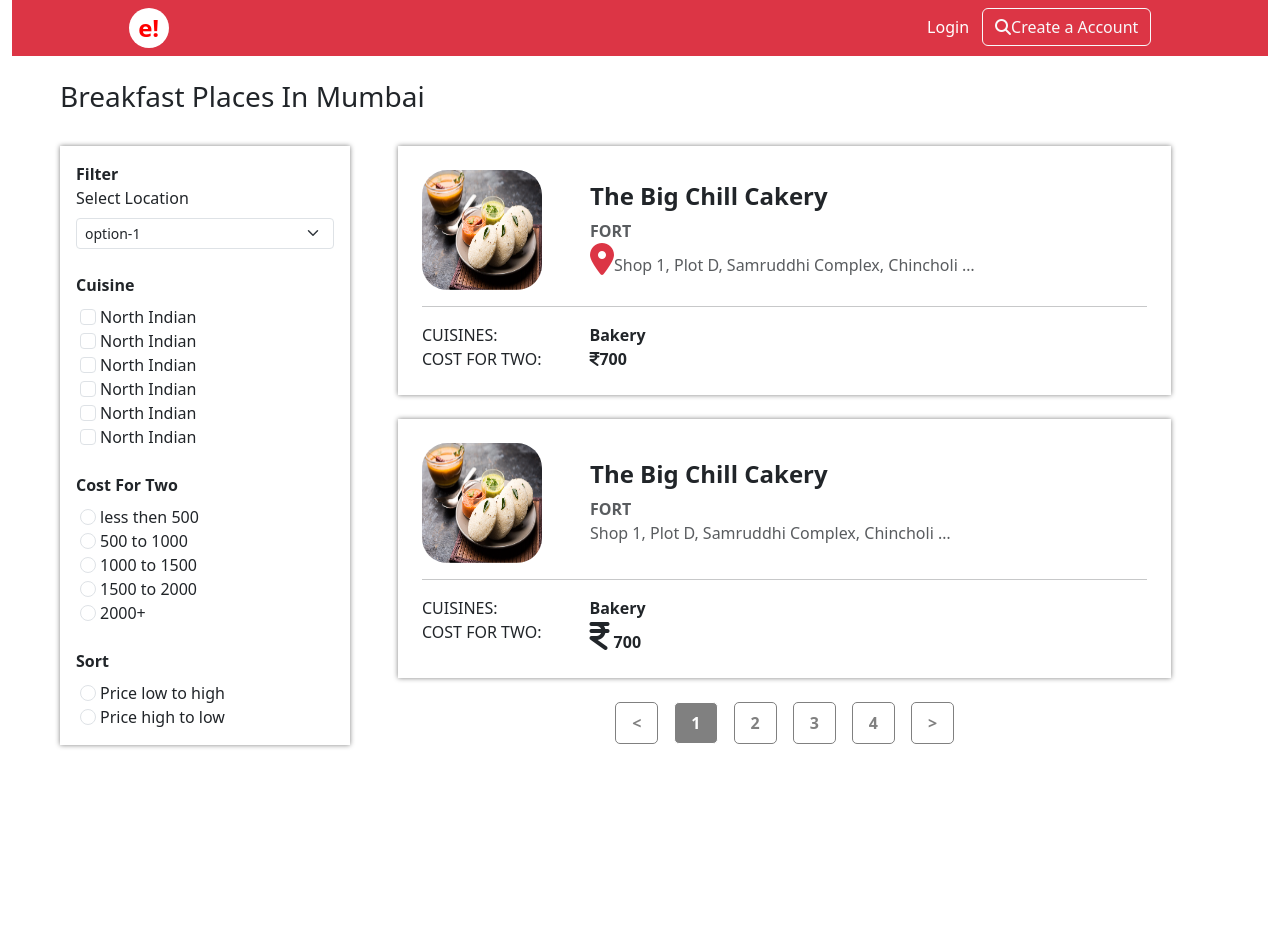
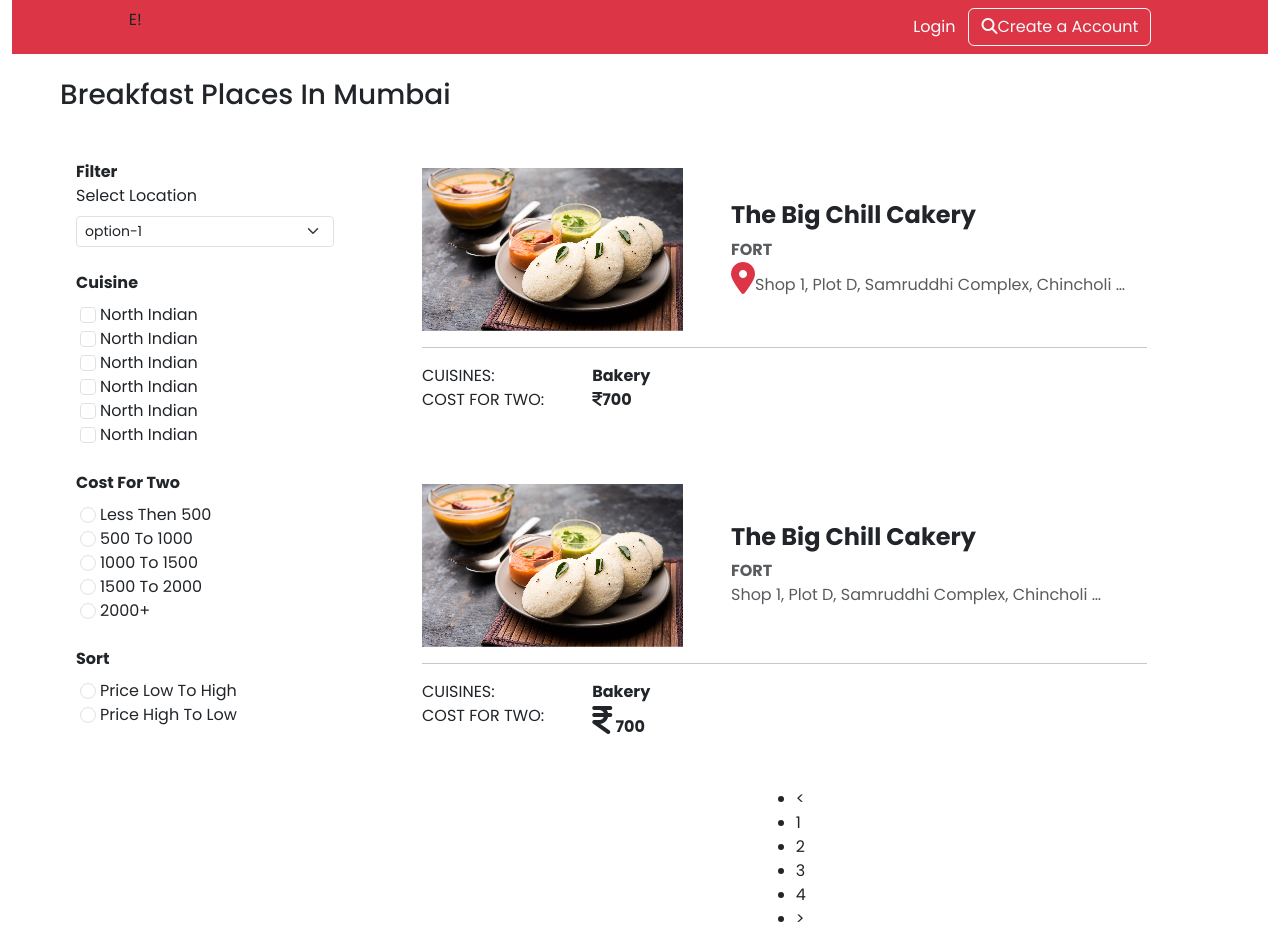
Before and after one commit to JohanFernandoLema/zomato-front-end, a React (Create React App) app: page /search in a window 1280 px wide. Before the commit the page ends 800 px from the top, so only its background shows below. Built offline with nearby package versions, Linux system fonts and the light colour scheme.

Commit message:
index css file modified since home page stopped working

```diff
--- a/src/App.js
+++ b/src/App.js
@@ -2,6 +2,7 @@
 import Home from './components/Home'
 import Restaurant from './components/Restaurant'
 import Search from './components/Search'
+import PageNotFound from './components/PageNotFound'
 
 function App() {
   return (
@@ -11,6 +12,7 @@
           <Route path="/" element={<Home />} />
           <Route path="/search" element={<Search />} />
           <Route path="/restaurants" element={<Restaurant />} />
+          <Route path="*" element={<PageNotFound />} />
         </Routes>
       </main>
     </>
--- /dev/null
+++ b/src/components/PageNotFound.jsx
@@ -0,0 +1,4 @@
+const PageNotFound = () => {
+  return <div>PageNotFound</div>
+}
+export default PageNotFound
--- a/src/css/index.css
+++ b/src/css/index.css
@@ -1,94 +1,171 @@
-.z-100 {
-  z-index: 100 !important;
-  bottom: 0;
+* {
+  margin: 0;
+  padding: 0;
+  box-sizing: border-box;
+}
+:root {
+  --heading-color: #192f60;
+  --color-: #8c96ab;
+  --shadow: 0px 3px 6px #00000029;
+  --cards-color: #ffffff;
 }
 
-.z-99 {
-  z-index: 99 !important;
-  bottom: 0;
+/* ======= HEADER ELEMENT ======= */
+body:not(.mainContent div p) {
+  font-family: poppins, 'sans-serif';
+  text-transform: capitalize;
 }
-.main-section {
-  background-color: red;
+.zomatoNavigation {
+  background-image: linear-gradient(
+      transparent,
+      hsl(20 0% 0% / 0.3),
+      hsl(0 0% 0% / 0.7)
+    ),
+    url('./images/shutterstock_348320018@2x.png');
+  background-size: cover;
   height: 70vh;
-  background-image: linear-gradient(transparent, rgba(0, 0, 0, 0.849)),
-    url('./images/shutterstock_348320018@2x.png');
-  background-position: center;
-  background-size: 100%;
+  text-transform: capitalize;
 }
-.brand-name {
-  width: 130px;
-  height: 130px;
-  background-color: white;
-  color: red;
-  border-radius: 75px;
-  font-size: 4.5rem;
-  display: flex;
-  justify-content: center;
-  align-items: center;
+nav button {
+  position: relative;
+  animation-name: slideDown;
+  animation-duration: 1s;
 }
-.text-navy {
-  color: #192f60 !important;
+div .container input {
+  height: 4rem;
+  width: 30%;
+  padding-left: 2rem;
+  outline: none;
+  position: relative;
+  margin-top: 2rem;
 }
-.rest-search-auto-complete img {
-  width: 50px;
-  height: 50px;
-  border-radius: 50px;
+div .container input:nth-child(3) {
+  width: 50%;
+}
+nav button:nth-child(2) {
+  border: 2px solid white;
+  border-radius: 0.4rem;
 }
 
-.image-item {
-  width: 45%;
-  height: 20vh;
+div .restaurantTitle {
+  font-size: 4rem;
+  color: white;
+  padding: 0.4rem;
 }
-.quick-search-item {
-  width: 32%;
-  margin-bottom: 8px;
-  cursor: pointer;
+div div .searchIcon {
+  position: relative;
+  left: 25px;
+  z-index: 1;
+}
+/* ================ MAIN CONTENT ============== */
+body div .gallery {
+  width: 50%;
+  height: auto;
+  /* object-fit: contain; */
+}
+body div h1 {
+  color: var(--heading-color);
+  font-weight: bold;
+}
+.cards {
+  background-color: var(--cards-color);
+  box-shadow: var(--shadow);
+  margin-right: 1rem;
+}
+.container h3 {
+  font-weight: 100;
+  color: var(--color-);
+}
+.mainContent {
+  display: grid;
+  grid-template-columns: repeat(3, 1fr);
+}
+.mainContent div h3 {
+  color: var(--heading-color);
+}
+.mainContent div p {
+  color: var(--color-);
+  font-size: 1rem;
+}
+/* ============ KEYFRAMES =========== */
+@keyframes slideDown {
+  0% {
+    top: -300px;
+    opacity: 0;
+  }
+  100% {
+    top: 0;
+    opacity: 1;
+  }
+}
+@keyframes slideTop {
+  from {
+    bottom: -300px;
+    opacity: 0;
+  }
+  to {
+    bottom: 0;
+    opacity: 1;
+  }
 }
 
-/* search page start */
-.brand {
-  background-color: white;
-  height: 40px;
-  width: 40px;
-  border-radius: 25px;
-  font-size: 1.5rem;
-  font-weight: bold;
-  color: red;
-  display: flex;
-  justify-content: center;
-  align-items: center;
+@media screen and (max-width: 1320px) {
+  div .restaurantTitle {
+    font-size: 3rem;
+  }
+  div .container input {
+    height: 3rem;
+  }
+  div div .searchIcon {
+    position: absolute;
+    z-index: 1;
+  }
 }
-
-.hand {
-  cursor: pointer;
+@media screen and (max-width: 1200px) {
+  .mainContent {
+    display: grid;
+    grid-template-columns: repeat(2, 1fr);
+  }
+  div .container input {
+    width: 100%;
+  }
+  div .container input:nth-child(3) {
+    width: 100%;
+  }
+  div div .searchIcon {
+    top: 44px;
+    left: -450px;
+    position: relative;
+    z-index: 1;
+  }
+  div .container input {
+    margin-top: 0.5rem;
+  }
 }
-.food-shadow {
-  box-shadow: 0 0 5px 0px gray;
-  cursor: pointer;
-}
-.food-item {
-  width: 120px;
-  height: 120px;
-  border-radius: 25px;
-}
-
-.pages {
-  list-style: none;
-  padding: 0;
-  display: flex;
-}
-.pages li {
-  border: 1px solid gray;
-  padding: 0.5rem 1rem;
-  margin: 0 0.5rem;
-  border-radius: 5px;
-  color: gray;
-  font-weight: bold;
-}
-.pages .active {
-  border: 1px solid white;
-  color: white;
-  background-color: gray;
+@media screen and (max-width: 900px) {
+  header .container {
+    display: grid;
+    grid-template-columns: 1fr;
+    width: 100%;
+    position: relative;
+  }
+  header .container input:first-child {
+    margin-bottom: 15px;
+  }
+  header div .restaurantTitle {
+    margin-top: 5rem;
+  }
+  div div .searchIcon {
+    top: 5.8rem;
+    font-size: small;
+    z-index: 1;
+    position: absolute;
+    left: 16px;
+  }
+  .mainContent {
+    display: grid;
+    grid-template-columns: 1fr;
+  }
 }
 
 /********** bootstrap-restaurant-page*/
@@ -107,76 +184,3 @@
   color: black;
   font-weight: bold;
 }
-
-/* menu item  */
-.menu-food-item {
-  width: 90px;
-  height: 90px;
-  background-color: #192f60;
-  position: relative;
-}
-.menu-food-item .add {
-  position: absolute;
-  left: 25%;
-  bottom: -20%;
-}
-.menu-food-item img {
-  width: 100%;
-  height: 100%;
-}
-.menu-food-item .order-item-count {
-  width: 100%;
-  display: flex;
-  justify-content: center;
-  position: absolute;
-  bottom: -20%;
-}
-.menu-food-item .order-item-count span {
-  background-color: white;
-  padding: 2px 5px;
-  border: 2px solid gray;
-  margin: 0 2px;
-}
-/* search page end */
-
-/* iphone SE */
-@media only screen and (min-device-width: 320px) and (max-device-width: 568px) and (-webkit-min-device-pixel-ratio: 2) {
-  /* physical 960x640
-   480x320
-*/
-
-  .brand-name {
-    width: 100px;
-    height: 100px;
-    font-size: 3.5rem;
-  }
-  .search {
-    width: 100% !important;
-    flex-direction: column;
-    align-items: center;
-  }
-  .search > div {
-    width: 100% !important;
-  }
-  .form-control {
-    width: 80% !important;
-  }
-  .input-group {
-    width: 100% !important;
-  }
-
-  .search > div > .set-100 {
-    width: 100% !important;
-  }
-
-  .main-section {
-    background-color: red;
-    height: auto;
-    padding-bottom: 2rem;
-    background-size: cover;
-  }
-  .quick-search-item {
-    width: 100%;
-    margin-bottom: 8px;
-  }
-}
```
